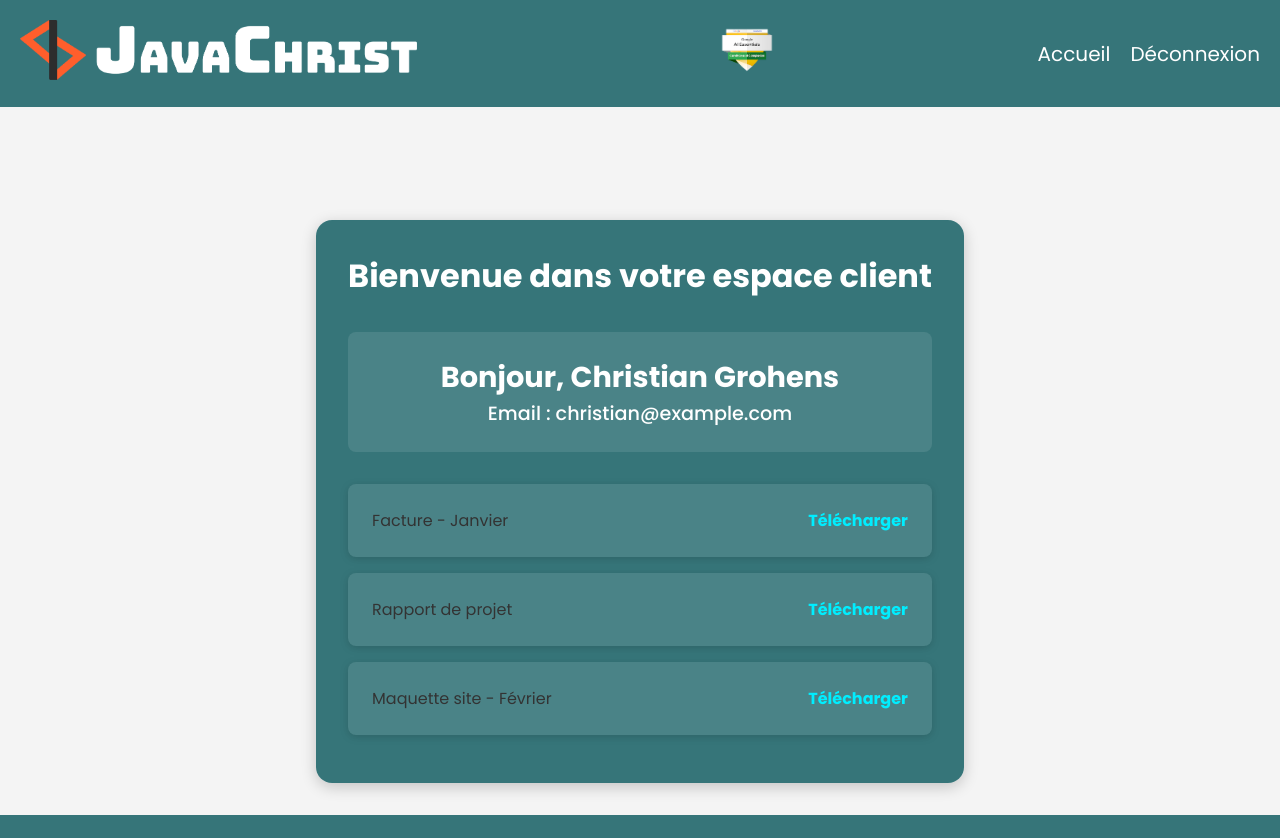
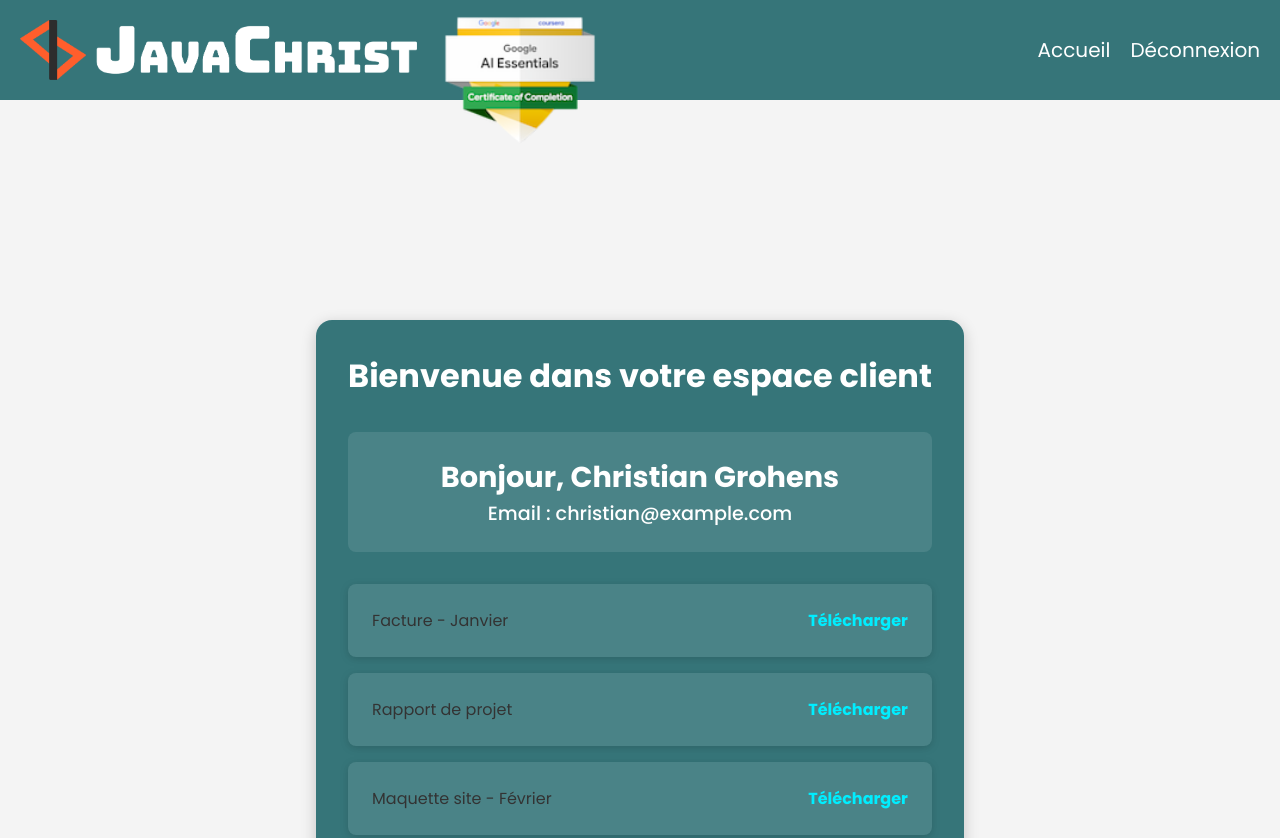
Before and after one commit to JavaChrist/JavaChrist-Site-Vitrine, a plain HTML site: page en/login.html in a window 1280 px wide. Shown: the top 838 px of the page. Drawn offline with nearby package versions, Linux system fonts and the light colour scheme; sample sign-in values are in the browser's storage.

Commit message:
Version terminer

```diff
--- a/client.css
+++ b/client.css
@@ -26,6 +26,12 @@ body {
   justify-content: space-between;
   align-items: center;
   z-index: 1000;
+  position: relative; /* Permettre le positionnement absolu de l'enfant */
+}
+
+#logo {
+  display: flex;
+  align-items: center;
 }
 
 #logo img {
@@ -33,15 +39,15 @@ body {
 }
 
 .ai-badge {
-  position: relative;
-  left: 20px;
-  left: 450px
+  position: absolute; /* Positionner de manière absolue */
+  left: 430px; /* Ajuster la position horizontale */
+  top: -10px; /* Ajuster la position verticale */
   animation: spinHorizontal 4s ease forwards;
 }
 
 .ai-icon {
-  width: 60px;
-  height: 60px;
+  width: 180px; /* Augmenter la largeur */
+  height: 180px; /* Augmenter la hauteur */
 }
 
 /* Animation de l'AI badge */
@@ -108,12 +114,7 @@ body {
 }
 
 .file-item {
-  background-color: rgba(
-    255,
-    255,
-    255,
-    0.1
-  ); /* Fond visible et contraste élevé */
+  background-color: rgba(255, 255, 255, 0.1);
   padding: 1.5rem;
   border-radius: 0.5rem;
   display: flex;
```
